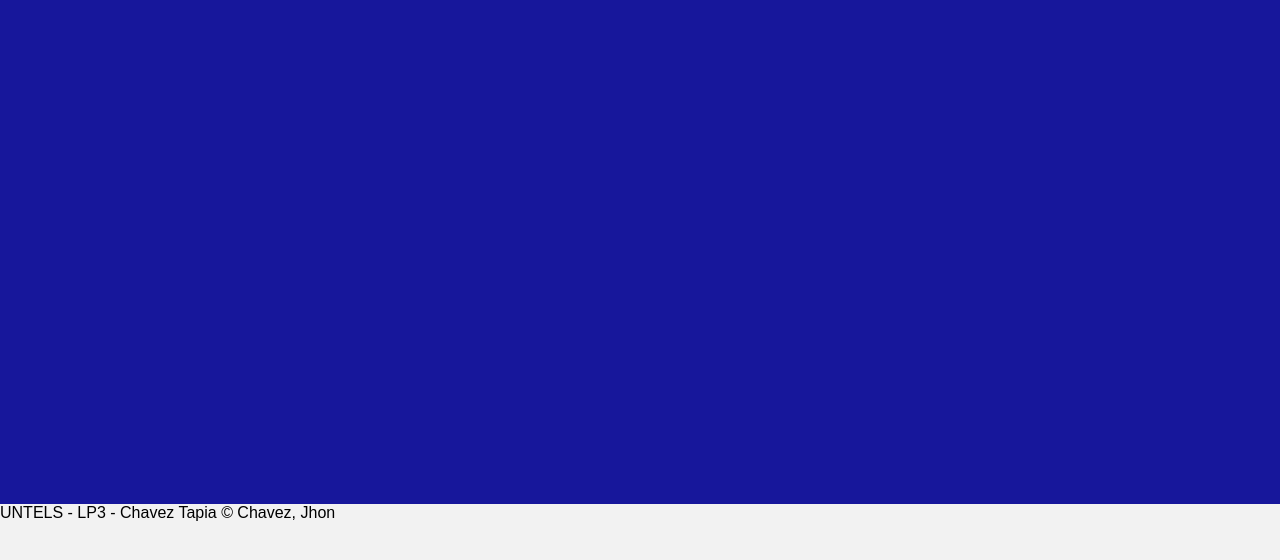
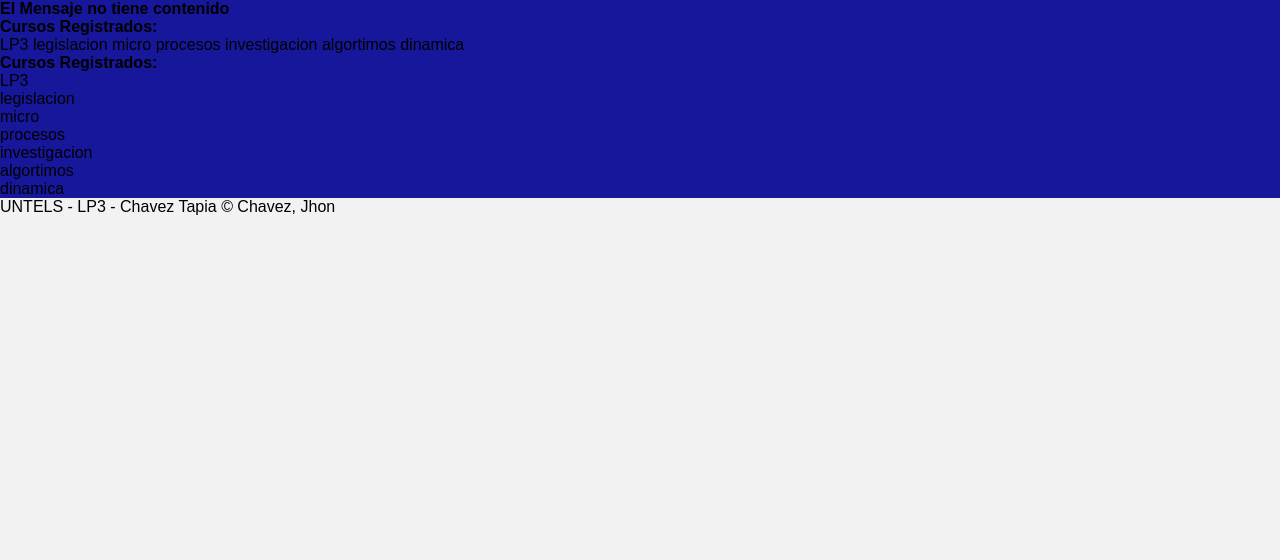
Before and after one commit to WillFran/UC3-Parte02-Delgado, a Django app: page /inicio/ in a window 1280 px wide. Shown: the part 202-762 px from the top of the page. Run offline with Django 4.2, Linux system fonts and the light colour scheme.

Commit message:
first commit

```diff
--- a/UC3_Chavez/UC3_Chavez/urls.py
+++ b/UC3_Chavez/UC3_Chavez/urls.py
@@ -1,19 +1,3 @@
-"""
-URL configuration for UC3_Chavez project.
-
-The `urlpatterns` list routes URLs to views. For more information please see:
-    https://docs.djangoproject.com/en/4.2/topics/http/urls/
-Examples:
-Function views
-    1. Add an import:  from my_app import views
-    2. Add a URL to urlpatterns:  path('', views.home, name='home')
-Class-based views
-    1. Add an import:  from other_app.views import Home
-    2. Add a URL to urlpatterns:  path('', Home.as_view(), name='home')
-Including another URLconf
-    1. Import the include() function: from django.urls import include, path
-    2. Add a URL to urlpatterns:  path('blog/', include('blog.urls'))
-"""
 from django.contrib import admin
 from django.urls import path
 from miapp import views
--- a/UC3_Chavez/miapp/templates/inicio.html
+++ b/UC3_Chavez/miapp/templates/inicio.html
@@ -5,32 +5,13 @@
 {% endblock %}
 
 {% block content %}
-<br>
-<br>
-<br>
-<br>
-<br>
-<br>
-<br>
-<br>
-<br>
-<br>
-<br>
-<br>
-<br>
-<br>
-<br>
-<br>
-<br>
-<br>
-<br>
-<br>
-<br>
-<br>
-<br>
-<br>
-<br>
-<br>
-<br>
-<br>
+{% if mensaje %}
+        <p> Mensaje: {{mensaje}} </p>
+    {% else %}
+        <strong>El Mensaje no tiene contenido</strong>
+    {% endif %}
+    <p> <strong> Cursos Registrados: </strong> </p>
+    <p>LP3 legislacion micro procesos investigacion algortimos dinamica</p>
+    <p> <strong> Cursos Registrados: </strong> </p>
+    <p>LP3 <p> legislacion <p> micro <p> procesos <p> investigacion <p> algortimos <p> dinamica</p>
 {% endblock %}
--- a/UC3_Chavez/miapp/views.py
+++ b/UC3_Chavez/miapp/views.py
@@ -13,8 +13,19 @@ layaut = """
         """
 
 def inicio(request):
+    cursos = ['LP3',
+              'legislacion',
+              'micro',
+              'procesos',
+              'investigacion',
+              'algortimos',
+              'dinamica']
 
-    return render(request, 'inicio.html')
+    return render(request, 'inicio.html',
+    {
+        'titulo':'Inicio',
+        'cursos' : cursos
+    })
 
 def primos(request):
     a=10
```
Also changed, not shown: README.md (added).
